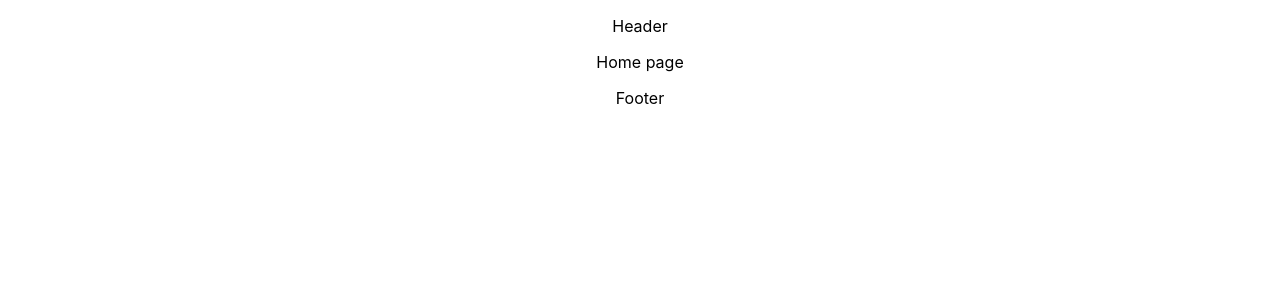
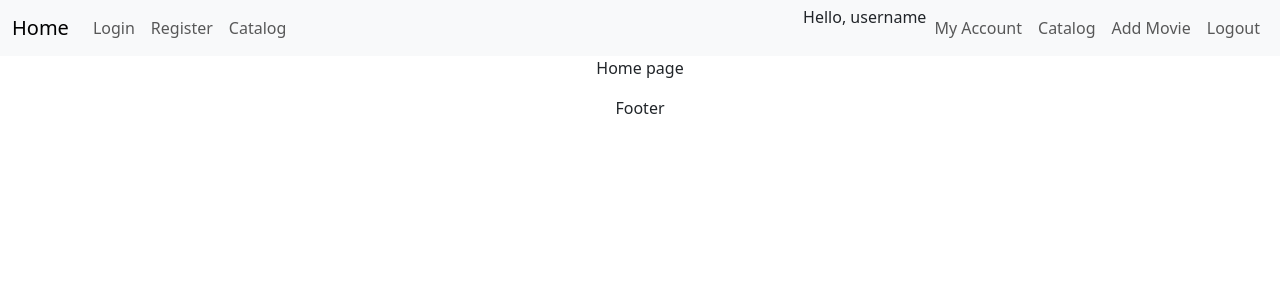
Before and after one commit to EmilPopovski24/MovieRate, a React (Create React App) app in the folder movierate/: page / in a window 1280 px wide. Shown: the top 300 px of the page. Built offline with nearby package versions, Linux system fonts and the light colour scheme.

Commit message:
adding bootstrap to react project

```diff
--- a/movierate/package.json
+++ b/movierate/package.json
@@ -3,8 +3,10 @@
   "version": "0.1.0",
   "private": true,
   "dependencies": {
+    "bootstrap": "^5.3.3",
     "cra-template": "1.2.0",
     "react": "^19.0.0",
+    "react-bootstrap": "^2.10.6",
     "react-dom": "^19.0.0",
     "react-router-dom": "^7.0.2",
     "react-scripts": "5.0.1",
--- a/movierate/src/components/Header/Header.css
+++ b/movierate/src/components/Header/Header.css
@@ -0,0 +1,10 @@
+body {
+    position:relative;
+    color: #282c34;
+}
+
+.username {
+    position:absolute;
+    right:100px;
+    top:15px;
+}
--- a/movierate/src/components/Header/Header.js
+++ b/movierate/src/components/Header/Header.js
@@ -1,9 +1,57 @@
+import { Link } from "react-router-dom";
 
+import "./Header.css";
 
 export const Header = () => {
     return (
         <>
-        <p>Header</p>
+        <div>
+        <nav className="navbar navbar-expand-lg bg-body-tertiary">
+            <div className="container-fluid">
+                <Link className="navbar-brand" to="/">Home</Link>
+                <button className="navbar-toggler" type="button" data-bs-toggle="collapse" data-bs-target="#navbarTogglerDemo02" aria-controls="navbarTogglerDemo02" aria-expanded="false" aria-label="Toggle navigation">
+            <span className="navbar-toggler-icon"></span>
+            </button>
+            <div className="collapse navbar-collapse" id="navbarTogglerDemo02">
+
+                <ul className="navbar-nav me-auto mb-2 mb-lg-0">
+                    <li className="nav-item">
+                        <Link className="nav-link" to="/login">Login</Link>
+                    </li>
+                    <li className="nav-item">
+                        <Link className="nav-link" to="/register">Register</Link>
+                    </li>
+                    <li className="nav-item">
+                        <Link className="nav-link" to="/catalog">Catalog</Link>
+                    </li>
+                </ul>
+
+
+                    <div id="logged-user">
+                        <ul className="navbar-nav me-auto mb-2 mb-lg-0">
+                            <li className="nav-item">
+                                <h6>Hello, username</h6>
+                            </li>
+                            <li className="nav-item">
+                                <Link className="nav-link" to="/account">My Account</Link>
+                            </li>
+                            <li className="nav-item">
+                                <Link className="nav-link" to="/catalog">Catalog</Link>
+                            </li>
+                            <li className="nav-item">
+                                <Link className="nav-link" to="/addmovie">Add Movie</Link>
+                            </li>
+                            <li className="nav-item">
+                                <Link className="nav-link" to="/logout">Logout</Link>
+                            </li>
+                        </ul>
+                    </div>
+
+        </div>
+  </div>
+</nav>
+</div>
+
         </>
     )
 }
--- a/movierate/src/index.js
+++ b/movierate/src/index.js
@@ -4,6 +4,7 @@ import './index.css';
 import App from './App';
 import reportWebVitals from './reportWebVitals';
 import { BrowserRouter } from 'react-router-dom';
+import 'bootstrap/dist/css/bootstrap.min.css';
 
 const root = ReactDOM.createRoot(document.getElementById('root'));
 root.render(
```
Also changed, not shown: 1 other file (tests, documents, lock files or other folders).
